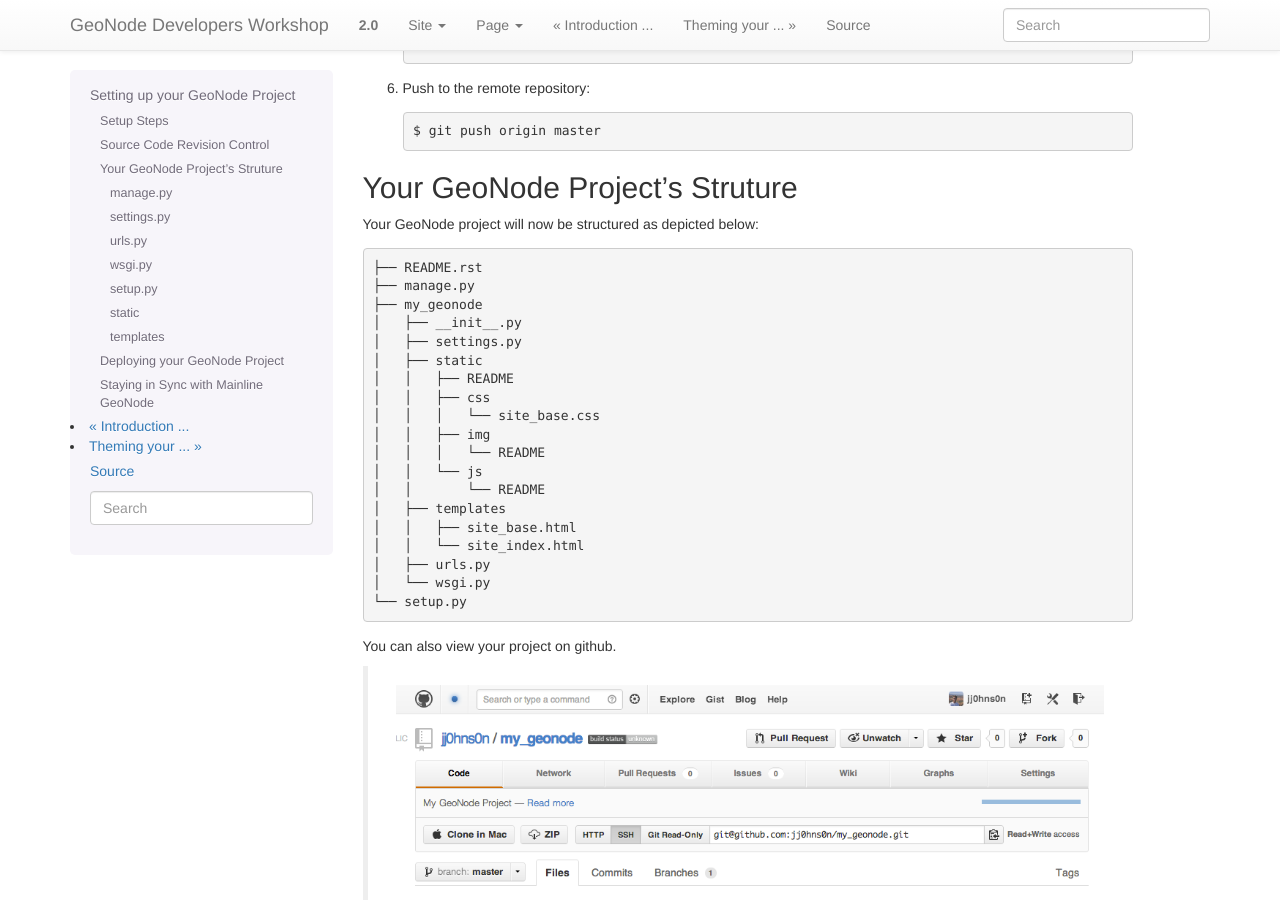
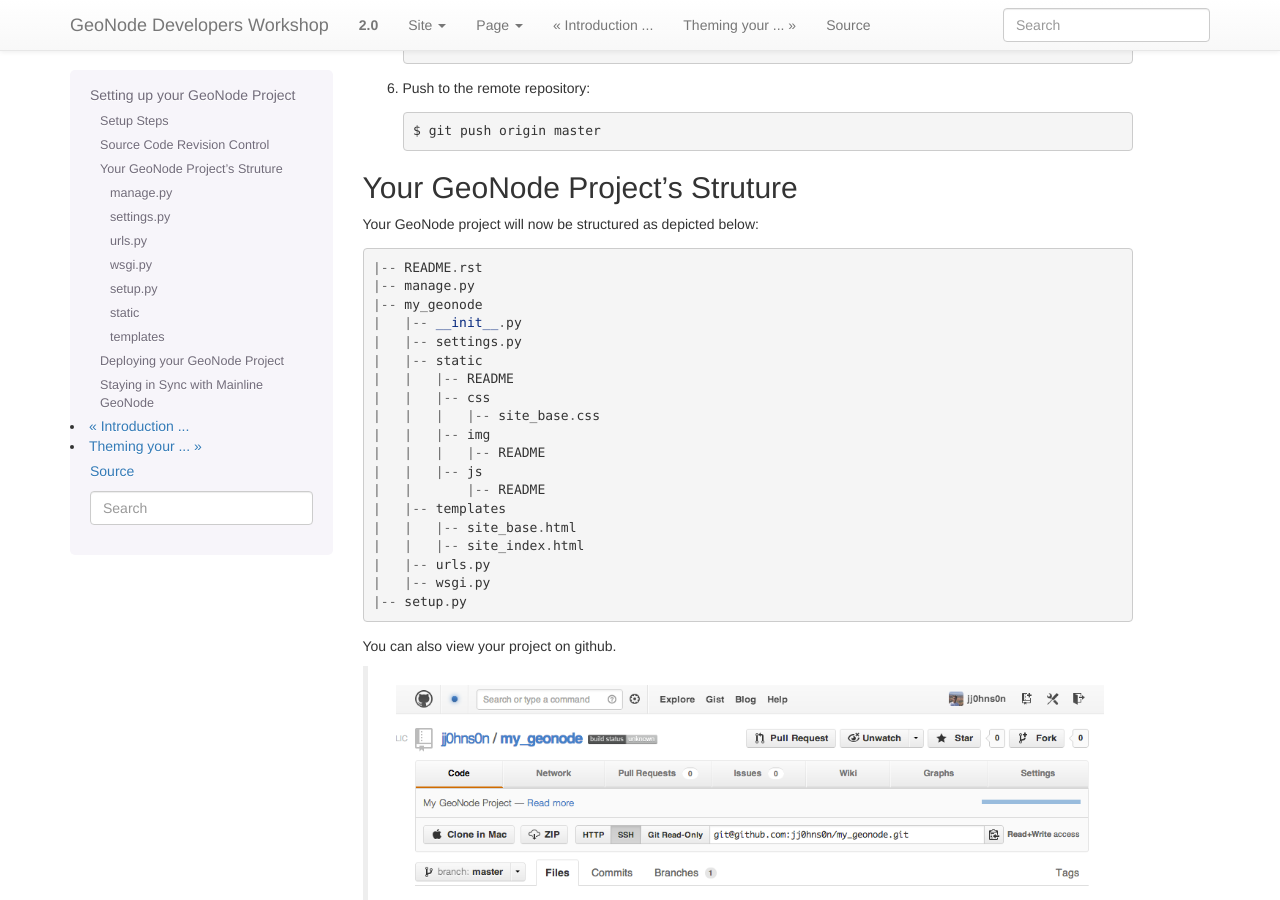
Before and after one commit to lucacasagrande/geonode-workshops, a Sphinx documentation site: the page built from devel/doc/projects/setup.rst, in a window 1280 px wide and 900 px high, scrolled down 2582 px. Built offline with Sphinx 7.4.7, drawn with Linux system fonts in a browser that asks for light colours.

Commit message:
Remove unicode chars in listing from tree

```diff
--- a/devel/doc/projects/setup.rst
+++ b/devel/doc/projects/setup.rst
@@ -83,25 +83,25 @@
 
 Your GeoNode project will now be structured as depicted below::
 
-    ├── README.rst
-    ├── manage.py
-    ├── my_geonode
-    │   ├── __init__.py
-    │   ├── settings.py
-    │   ├── static
-    │   │   ├── README
-    │   │   ├── css
-    │   │   │   └── site_base.css
-    │   │   ├── img
-    │   │   │   └── README
-    │   │   └── js
-    │   │       └── README
-    │   ├── templates
-    │   │   ├── site_base.html
-    │   │   └── site_index.html
-    │   ├── urls.py
-    │   └── wsgi.py
-    └── setup.py
+    |-- README.rst
+    |-- manage.py
+    |-- my_geonode
+    |   |-- __init__.py
+    |   |-- settings.py
+    |   |-- static
+    |   |   |-- README
+    |   |   |-- css
+    |   |   |   |-- site_base.css
+    |   |   |-- img
+    |   |   |   |-- README
+    |   |   |-- js
+    |   |       |-- README
+    |   |-- templates
+    |   |   |-- site_base.html
+    |   |   |-- site_index.html
+    |   |-- urls.py
+    |   |-- wsgi.py
+    |-- setup.py
 
 You can also view your project on github.
 
```
